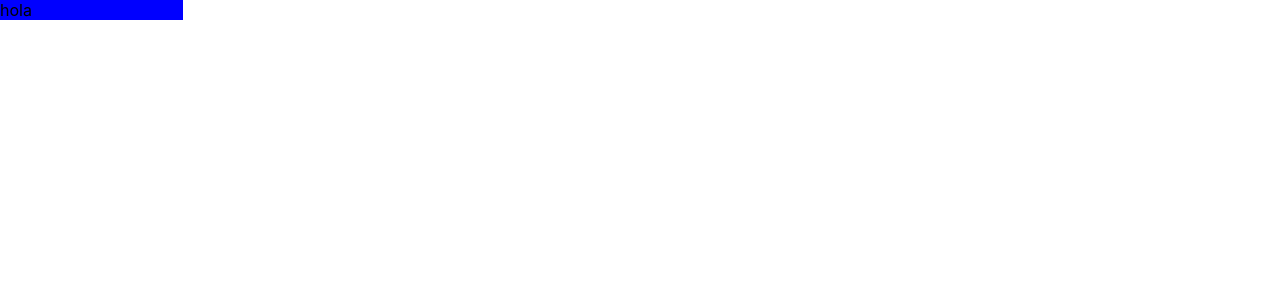
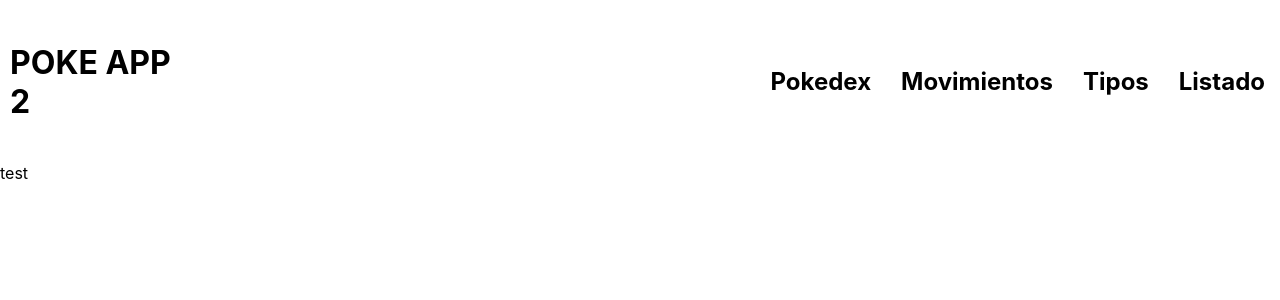
Before and after one commit to Comment-Jordan/pokeWikiApp, a React (Create React App) app: page / in a window 1280 px wide. Shown: the top 300 px of the page. Built offline with nearby package versions, Linux system fonts and the light colour scheme.

Commit message:
menu navegacion terminado

```diff
--- a/public/index.html
+++ b/public/index.html
@@ -13,7 +13,7 @@
 
     <link rel="manifest" href="%PUBLIC_URL%/manifest.json" />
 
-    <title>React App</title>
+    <title>Poke App 2</title>
   </head>
   <body>
     <div id="root"></div>
--- a/src/App.css
+++ b/src/App.css
@@ -1,12 +1,49 @@
-html {
+.App {
   display: grid;
-  grid-template-columns: 1fr 6fr;
+  grid-template-columns: 1fr;
   grid-template-rows: 1fr 5fr;
   text-decoration: none;
   width: 100vw;
   height: 100vh;
+  grid-template-areas:
+    "a"
+    "b"
+  ;
 }
 
-.containter-navX{
-  background: blue;
+.nav{
+  grid-area: a;
 }
+
+.conteiner-page{
+  grid-area: b;
+}
+
+.container-nav-home{
+  display: grid;
+  grid-template-columns: 1fr 6fr;
+  grid-template-areas:
+  "c d"
+  ;
+}
+
+.text-nav.title{
+  font-size: 2em;
+}
+
+.container-navDescription{
+  grid-area: c;
+  margin-left: 10px;
+}
+
+
+.container-opciones{
+  grid-area: d;
+  display: flex;
+  justify-content: end;
+  align-items: center;
+}
+
+.item-nav{
+  margin: 15px;
+}
--- a/src/App.js
+++ b/src/App.js
@@ -1,10 +1,12 @@
 import './App.css';
-import NavX from './pages/components/navX';
+
+import Home from './pages/Home'
 
 function App() {
   return (
     <div className="App">
-      <NavX/>
+      <Home/>
+      <div className='conteiner-page'>test</div>
     </div>
   );
 }
--- /dev/null
+++ b/src/pages/components/NavHome.jsx
@@ -0,0 +1,17 @@
+
+export default function Navhome(){
+    return(
+        <section className='container-nav-home'>
+            <section className='container-navDescription'>
+                <h1 className='text-nav title'>POKE APP 2</h1>
+            </section>
+
+            <section className='container-opciones'>
+                <h2 className='text-nav item-nav'>Pokedex</h2>
+                <h2 className='text-nav item-nav'>Movimientos</h2>
+                <h2 className='text-nav item-nav'>Tipos</h2>
+                <h2 className='text-nav item-nav'>Listado</h2>
+            </section>
+        </section>
+    );
+}
--- a/src/pages/components/navX.jsx
+++ /dev/null
@@ -1,9 +0,0 @@
-import '../../App.css'
-
-export default function NavX(){
-    return(
-        <div className='containter-navX'>
-            hola
-        </div>
-    );
-}
--- a/src/pages/home.jsx
+++ b/src/pages/home.jsx
@@ -0,0 +1,10 @@
+
+import Navhome from "./components/NavHome";
+
+export default function Home(){
+    return(
+        <section className='nav'>
+            <Navhome/>
+        </section>
+    );
+}
```
Also changed, not shown: src/pages/components/navY.jsx (deleted).
